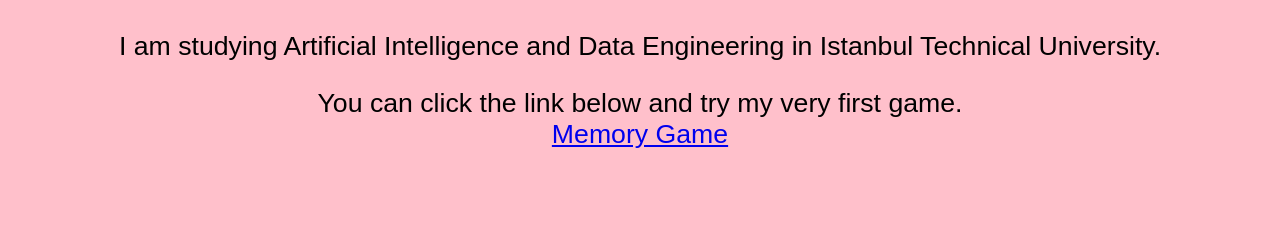
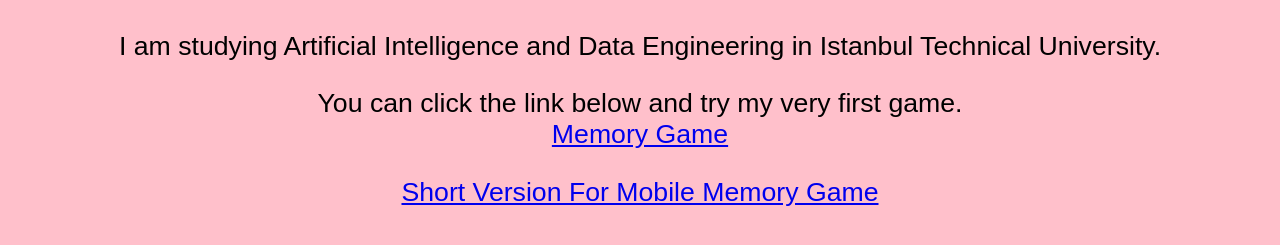
Before and after one commit to itu-itis23-durand22/memory_game, a plain HTML site: page index.html in a window 1280 px wide. Shown: the part 169-414 px from the top of the page. Drawn offline with Linux system fonts and the light colour scheme.

Commit message:
Update index.html

```diff
--- a/index.html
+++ b/index.html
@@ -24,5 +24,6 @@
 <p> I am studying Artificial Intelligence and Data Engineering in Istanbul Technical University. </p>
 <p> You can click the link below and try my very first game. <br>
 <a href="GamePage.html"> Memory Game </a> </p>
+<a href="try.html"> Short Version For Mobile Memory Game </a> </p>
 </body>
 </html>
```
